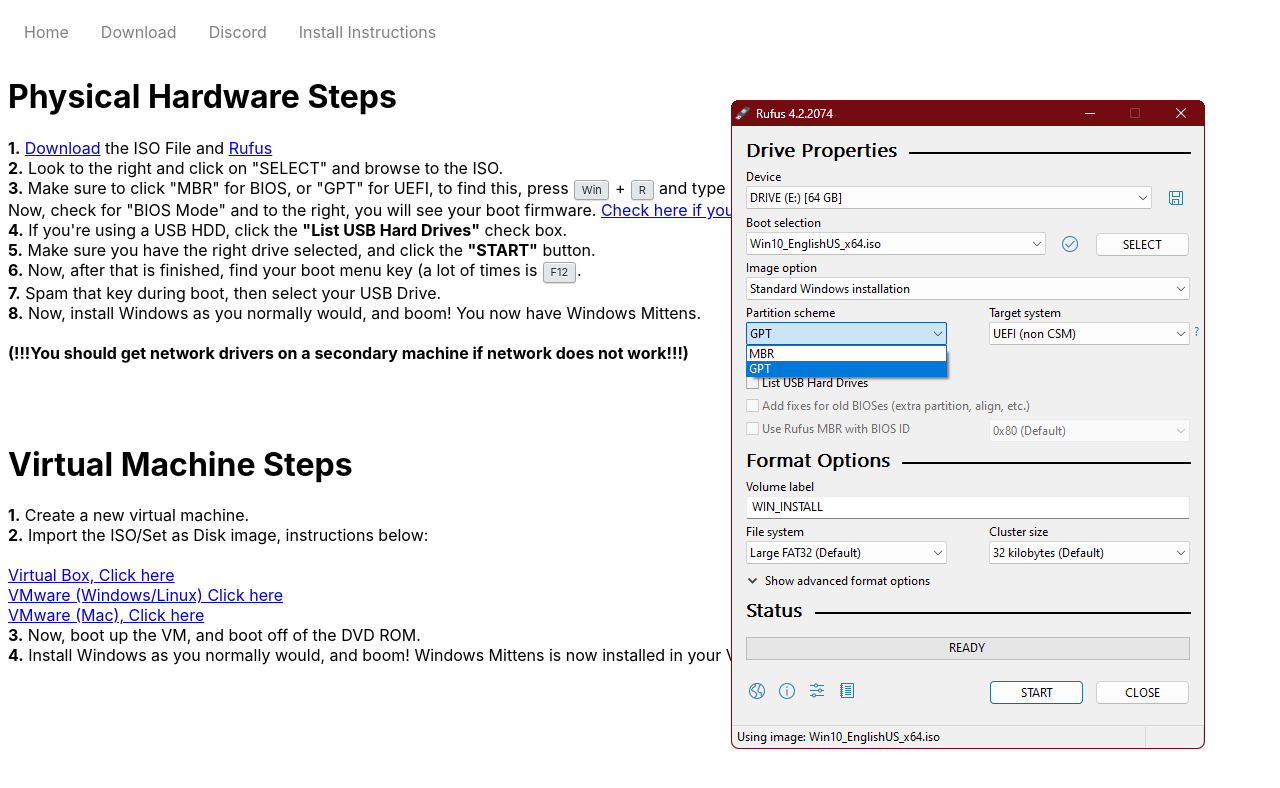
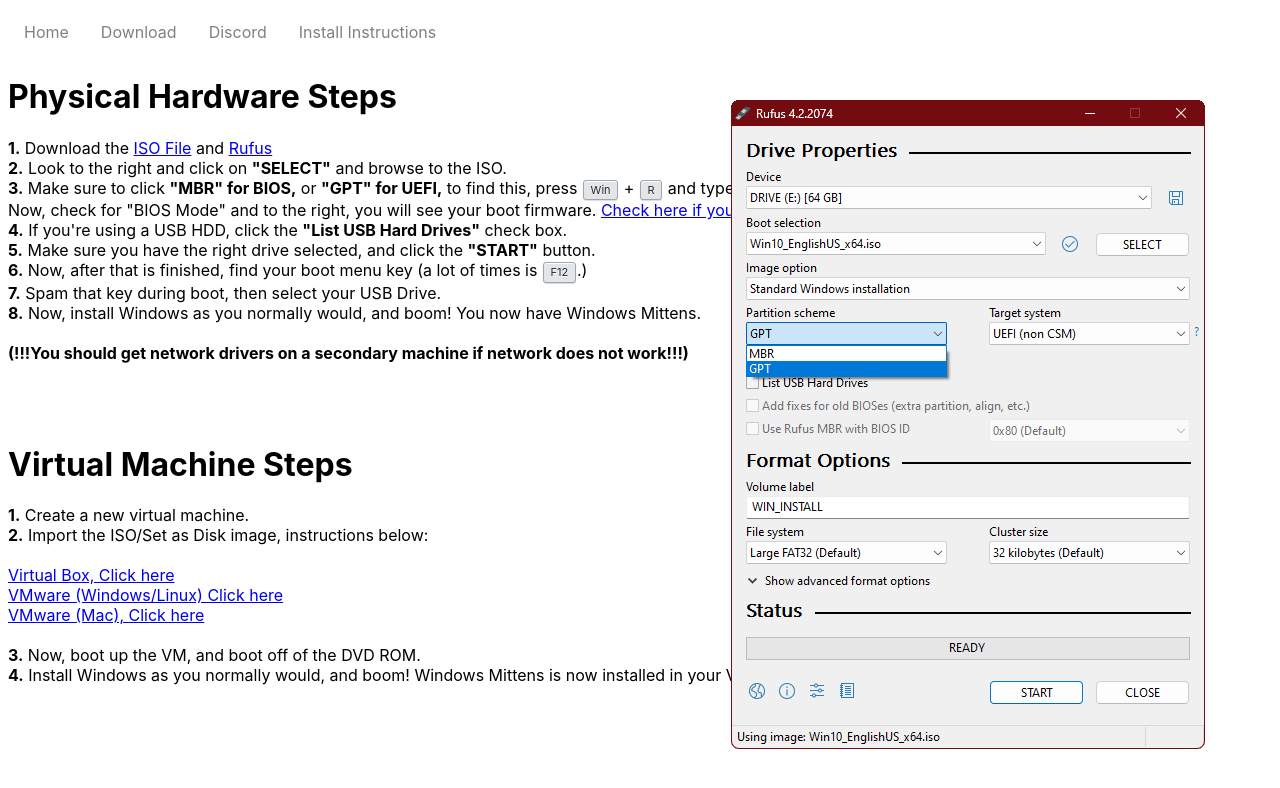
Before and after one commit to windowsmittens/windowsmittens.github.io, a plain HTML site: page installinstructions.html in a window 1280 px wide. Drawn offline with Linux system fonts and the light colour scheme.

Commit message:
A small update to add a few fixes and download info

```diff
--- a/installinstructions.html
+++ b/installinstructions.html
@@ -84,17 +84,17 @@
 <p>
 <img src="images/install/rufus.png" alt="rufus window (reload if no show!!!)" class="image-align-right">
 <h1>Physical Hardware Steps</h1>
-<b>1.</b> <a href="download.html">Download</a> the ISO File and <a href="https://rufus.ie">Rufus</a>
+<b>1.</b> Download the <a href="download.html">ISO File</a> and <a href="https://rufus.ie">Rufus</a>
 <br>
-<b>2.</b> Look to the right and click on "SELECT" and browse to the ISO.
+<b>2.</b> Look to the right and click on <b>"SELECT"</b> and browse to the ISO.
 <br>
-<b>3.</b> Make sure to click "MBR" for BIOS, or "GPT" for UEFI, to find this, press <kbd>Win</kbd> + <kbd>R</kbd> and type in "msinfo32.exe", press <kbd>Enter</kbd>. <br> Now, check for "BIOS Mode" and to the right, you will see your boot firmware. <a href="images/install/mscfg.png">Check here if you're having trouble.</a>
+<b>3.</b> Make sure to click <b>"MBR" for BIOS,</b> or <b>"GPT" for UEFI,</b> to find this, press <kbd>Win</kbd> + <kbd>R</kbd> and type in <b>"msinfo32.exe"</b>, press <kbd>Enter</kbd>. <br> Now, check for "BIOS Mode" and to the right, you will see your boot firmware. <a href="images/install/mscfg.png">Check here if you're having trouble.</a>
 <br>
 <b>4.</b> If you're using a USB HDD, click the <b>"List USB Hard Drives"</b> check box.
 <br>
 <b>5.</b> Make sure you have the right drive selected, and click the <b>"START"</b> button.
 <br>
-<b>6.</b> Now, after that is finished, find your boot menu key (a lot of times is <kbd>F12</kbd>.
+<b>6.</b> Now, after that is finished, find your boot menu key (a lot of times is <kbd>F12</kbd>.)
 <br>
 <b>7.</b> Spam that key during boot, then select your USB Drive.
 <br>
@@ -115,6 +115,7 @@
  <a href="https://www.dell.com/support/manuals/en-us/dell-imageassist/dia_dynamic_ug/boot-from-cd-or-dvd-iso-file-in-vmware-workstation-pro?guid=guid-5906bcae-80a6-4c42-8ebb-14924d2e9d7b&lang=en-us#:~:text=Open%20the%20VMware%20Workstation%20Pro,Click%20Open%20and%20click%20OK.">VMware (Windows/Linux) Click here</a>
  <br><a href="https://docs.vmware.com/en/VMware-Fusion/13/com.vmware.fusion.using.doc/GUID-EBDFA097-9EF9-48AD-AAA1-2E0D3B55CA23.html">VMware (Mac), Click here</a>
  <br>
+ <br>
  <b>3.</b> Now, boot up the VM, and boot off of the DVD ROM.
  <br>
  <b>4.</b> Install Windows as you normally would, and boom! Windows Mittens is now installed in your VM!
```
Also changed, not shown: download.html (added, +16 -0 lines), index.html (+3 -0 lines).
